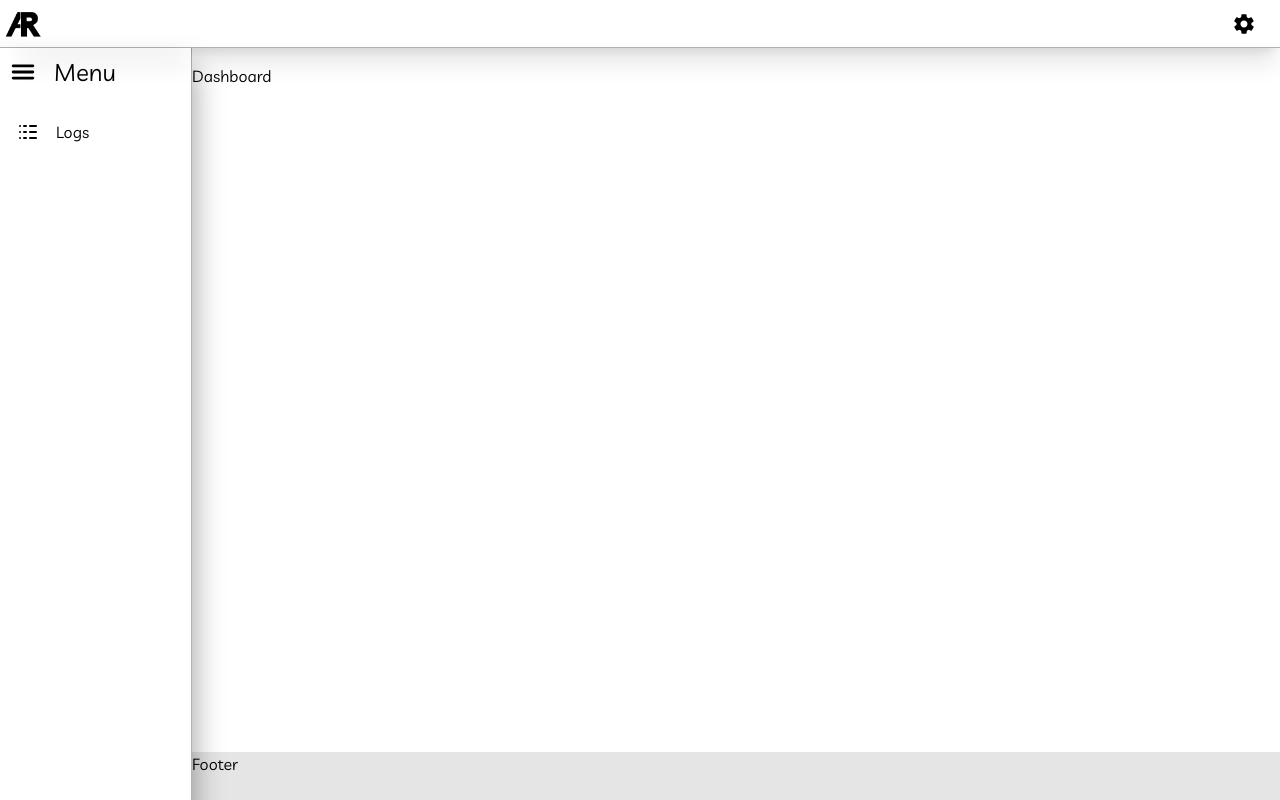
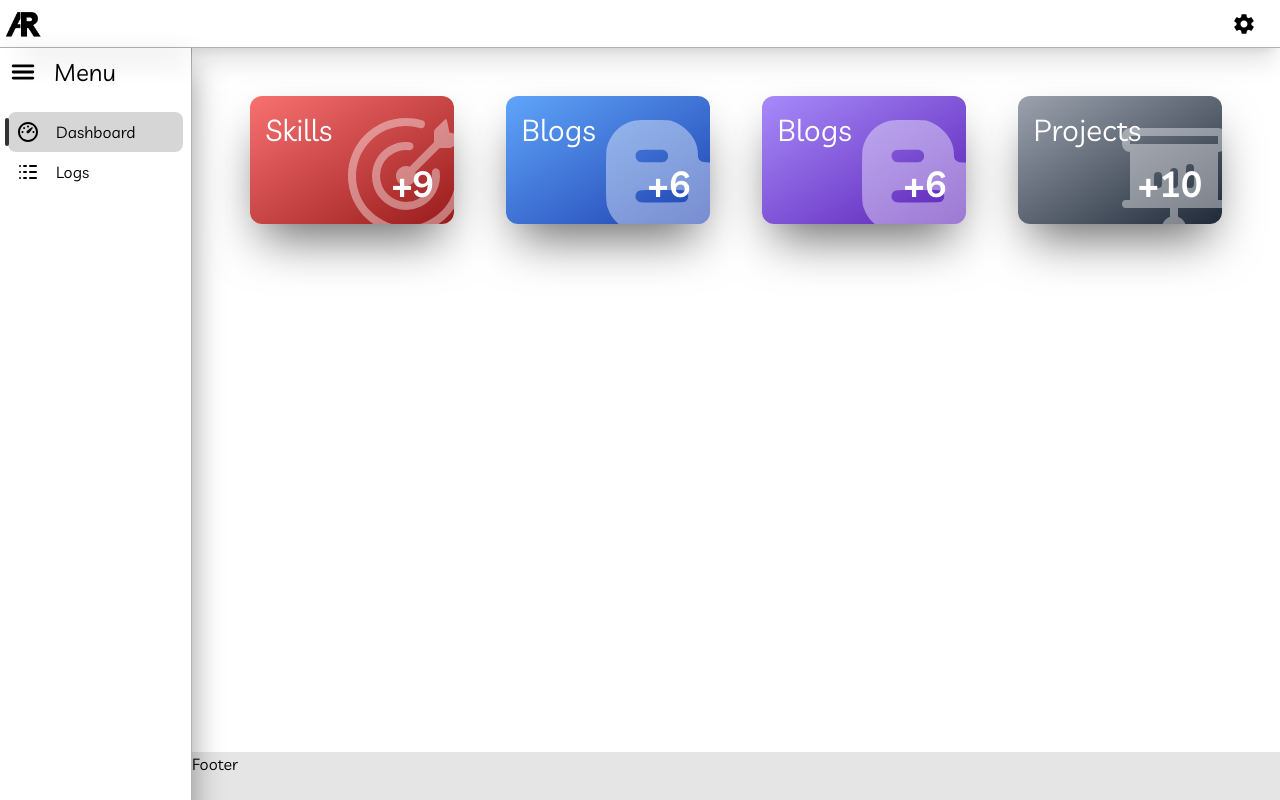
Before and after one commit to Ali-Reza-001/alireza, a React (Vite) app: page /admin in a window 1280 px wide. Built offline with nearby package versions, Linux system fonts and the light colour scheme.

Commit message:
dashboard updated

```diff
--- a/src/components/admin/Aside/Aside.jsx
+++ b/src/components/admin/Aside/Aside.jsx
@@ -1,20 +1,41 @@
-import { Link } from "react-router-dom";
+import { Link, useLocation } from "react-router-dom";
 
 import { IoMenu } from "react-icons/io5";
 import { TbLogs } from "react-icons/tb";
+import { RiDashboard3Line } from "react-icons/ri";
+
+const AsideItemsCon = ({data}) => {
+  const location = useLocation();
+  const {name, link, Icon} = data;
+  let active = false;
+
+  link === location.pathname ? active = true : active = false;
+
+  return (
+    <Link to={link} className={`w-full mx-auto p-2 flex justify-start gap-4 items-center rounded-xl transition-all duration-300 hover:bg-black/10 cursor-pointer ${active ? 'activeItem' : ''}`}>
+        <Icon className="text-2xl"/>
+        <p>{name}</p>
+    </Link>
+  )
+}
 
 
 const Aside = () => {
+
+  const asideItems = [
+    {name: "Dashboard", link: "/admin", Icon: RiDashboard3Line},
+    {name: "Logs", link: "/admin/logs", Icon: TbLogs},
+  ]
+
   return (
     <div className="w-48 h-full fixed top-12 left-0 p-2 border-r border-black/30 shadow-[0_20px_30px_0_rgba(0,0,0,0.4),inset_10px_0_30px_10px_#fff]">
         <h1 className="flex gap-4 text-2xl items-center mb-6">
             <IoMenu className="text-3xl"/>
             Menu
         </h1>
-        <Link to={'/admin/logs'} className="w-full mx-auto p-2 flex justify-start gap-4 items-center rounded-xl transition-all duration-300 hover:bg-black/10 cursor-pointer">
-            <TbLogs className="text-2xl"/>
-            <p>Logs</p>
-        </Link>
+        <div className="w-full">
+          {asideItems.map((item, i) => <AsideItemsCon data={item} key={i} />)}
+        </div>
     </div>
   )
 }
--- a/src/components/admin/Dashboard.jsx
+++ b/src/components/admin/Dashboard.jsx
@@ -1,8 +1,63 @@
+import { FaBloggerB } from "react-icons/fa";
+import { GoGoal } from "react-icons/go"
+import { PiProjectorScreenChartFill } from "react-icons/pi";
+
+
+const SkillBox = ({ data }) => {
+  const { name, count, icon: Icon, color } = data;
+  const colorMap = {
+    red: 'from-red-400 to-red-800',
+    gray: 'from-gray-400 to-gray-800',
+    blue: 'from-blue-400 to-blue-800',
+    pink: 'from-pink-400 to-pink-800',
+    violet: 'from-violet-400 to-violet-800',
+    green: 'from-green-400 to-green-800',
+  };
+  const gradient = colorMap[color] || 'from-gray-400 to-gray-800';
+
+  return (
+    <div className={`lg:w-1/5 w-full relative h-32 bg-gradient-to-br shadow-2xl shadow-black/60 overflow-hidden ${gradient} rounded-xl hover:scale-105 transition-all duration-300`}>
+      <h2 className="text-3xl text-white p-4">{name}</h2>
+      <Icon className="text-[10rem] text-white/40 p-4 absolute -bottom-8 -right-8" />
+      <p className="text-4xl text-white p-4 absolute bottom-1 right-1 font-semibold">{count}</p>
+    </div>
+  );
+};
 
 const Dashboard = () => {
+
+  const skills = [
+    {
+      name: 'Skills',
+      color: 'red',
+      count: '+9',
+      icon: GoGoal
+    },
+    {
+      name: 'Blogs',
+      color: 'blue',
+      count: '+6',
+      icon: FaBloggerB
+    },
+    {
+      name: 'Blogs',
+      color: 'violet',
+      count: '+6',
+      icon: FaBloggerB
+    },
+    {
+      name: 'Projects',
+      color: 'gray',
+      count: '+10',
+      icon: PiProjectorScreenChartFill
+    }
+  ]
+
   return (
     <div className="w-full ">
-        Dashboard
+      <div className="w-full p-8 flex justify-around">
+        {skills.map((skill,i) => <SkillBox data={skill} key={i} />)}
+      </div>
     </div>
   )
 }
--- a/src/components/admin/Logs.jsx
+++ b/src/components/admin/Logs.jsx
@@ -27,7 +27,7 @@ const Logs = () => {
                         </tr>
                     </thead>
 
-                    <tbody className="w-full">
+                    <tbody className="w-full overflow-y-auto">
                         {logs.map((log, index) => (
                             <tr key={index} className="border-b border-black/30 h-10">
                             <td>{log.timestamp}</td>
--- a/src/index.css
+++ b/src/index.css
@@ -113,3 +113,17 @@ input:-internal-autofill-selected {
     background-color: transparent !important;
     color: white !important;
 }
+
+.activeItem {
+  background-color: #3333;
+  border-radius: 8px;
+}
+.activeItem::before {
+  content: '';
+  position: absolute;
+  left: .3rem;
+  height: 1.8rem;
+  width: 4px;
+  border-radius: 50px;
+  background-color: #333;
+}
```
